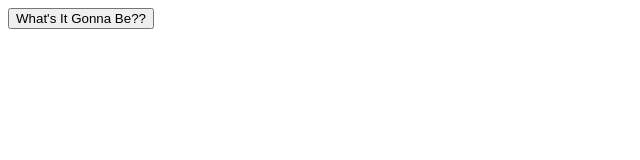
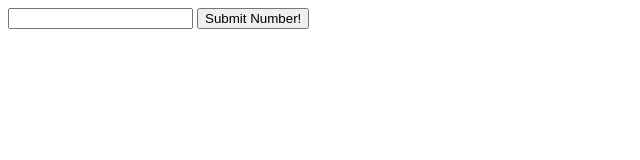
Before and after one commit to katesimmons/fizzbuzz-refactored, a plain HTML site: page index.html in a window 1280 px wide. Shown: the whole page, without its empty margins (0-640 px from the left). Drawn offline with nearby package versions, Linux system fonts and the light colour scheme.

Commit message:
it works

```diff
--- a/index.html
+++ b/index.html
@@ -7,7 +7,11 @@
 <script src="http://code.jquery.com/jquery.min.js"></script>
 </head>
 <body>
-<button onclick="myFunction()">What's It Gonna Be??</button>
-<p id="demo"></p>
+<form>
+	<input type="text" id="number">
+	<input type="button" onClick="fizzBuzz()" value="Submit Number!">
+</form>
+<!--<button onclick="myFunction()">What's It Gonna Be??</button>
+<p id="demo"></p>-->
 </body>
 </html>
--- a/js/app.js
+++ b/js/app.js
@@ -1,3 +1,14 @@
+function fizzBuzz() {
+    for (x=document.getElementById("number").value; x<100; x++) {
+        if (x%3===0 && x%5===0) document.write("FizzBuzz <br>");
+        else if (x%3===0) document.write("Fizz <br>");
+        else if (x%5===0) document.write("Buzz <br>");
+        else document.write(x + "<br>");
+    }
+}
+
+
+// this writes the full list on page load
 /* var i;
 for (i = 1; i <= 100; i++) {
     if ((i%3 == 0) && (i%5 == 0)) {
@@ -15,6 +26,29 @@ for (i = 1; i <= 100; i++) {
 } */
 
 
+/*function myFunction() {
+    var userEntry = prompt("Please enter a number", userEntry);
+//    for (userEntry=1, userEntry<=100, userEntry++) {
+        if ((userEntry%3==0)&&(userEntry%5==0)) {
+            document.getElementById("demo").innerHTML = "FizzBuzz";
+        }
+        else if (userEntry%5==0) {
+            document.getElementById("demo").innerHTML = "Buzz";
+        }
+        else if (userEntry%3==0) { //this one isn't returning anything at all
+            document.GetElementById("demo").innerHTML = "Fizz";
+        }
+        else {
+            document.getElementById("demo").innerHTML = userEntry;
+        }
+//    }
+}*/
+//the prompt doesn't work with if the "for" statement is included
+//the second else-if doesn't return anything at all, but everything else works
+
+
+//this one works, don't lose it
+/*
 function myFunction() {
     var userEntry = prompt("Please enter a number", userEntry);
     if (userEntry != "15") {
@@ -24,5 +58,5 @@ function myFunction() {
         document.getElementById("demo").innerHTML = "FizzBuzz";
     }
 }
-
+*/
 // will have to use parseInt() to convert the user entry to an integer so it can be evaluated with the previous logic and returned appropriately
```
